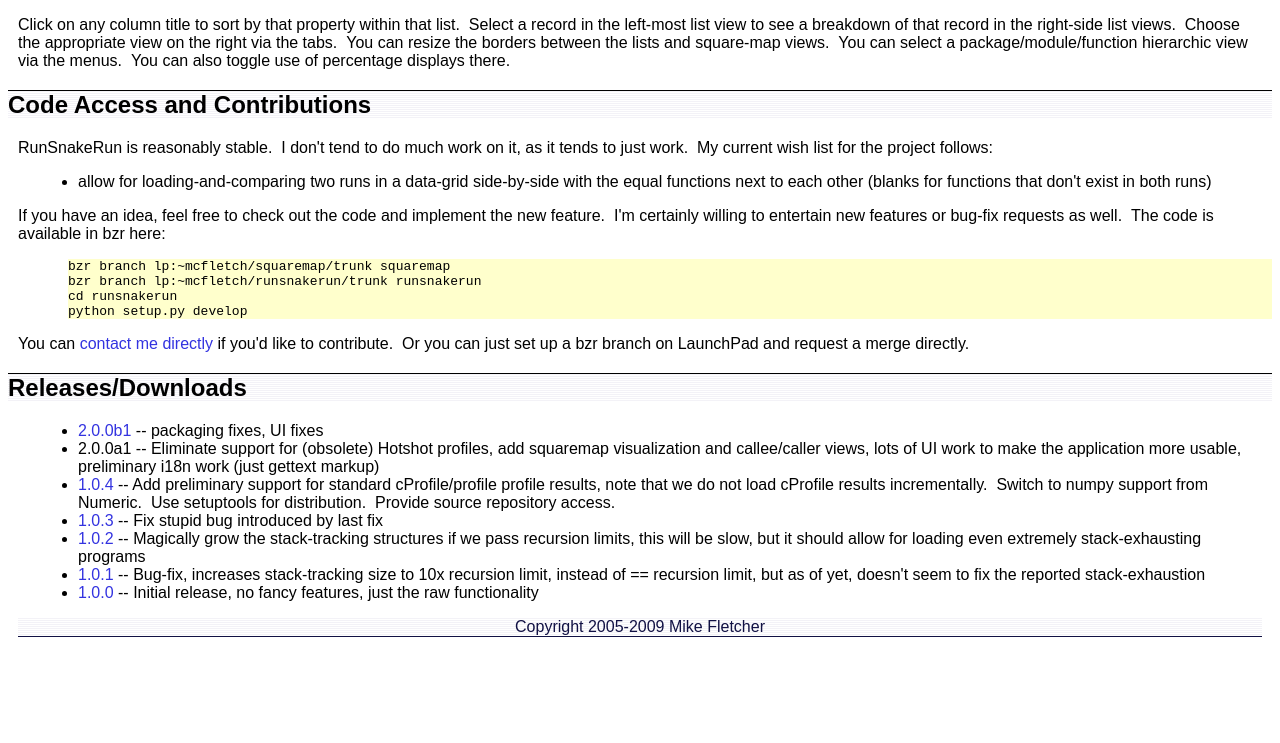
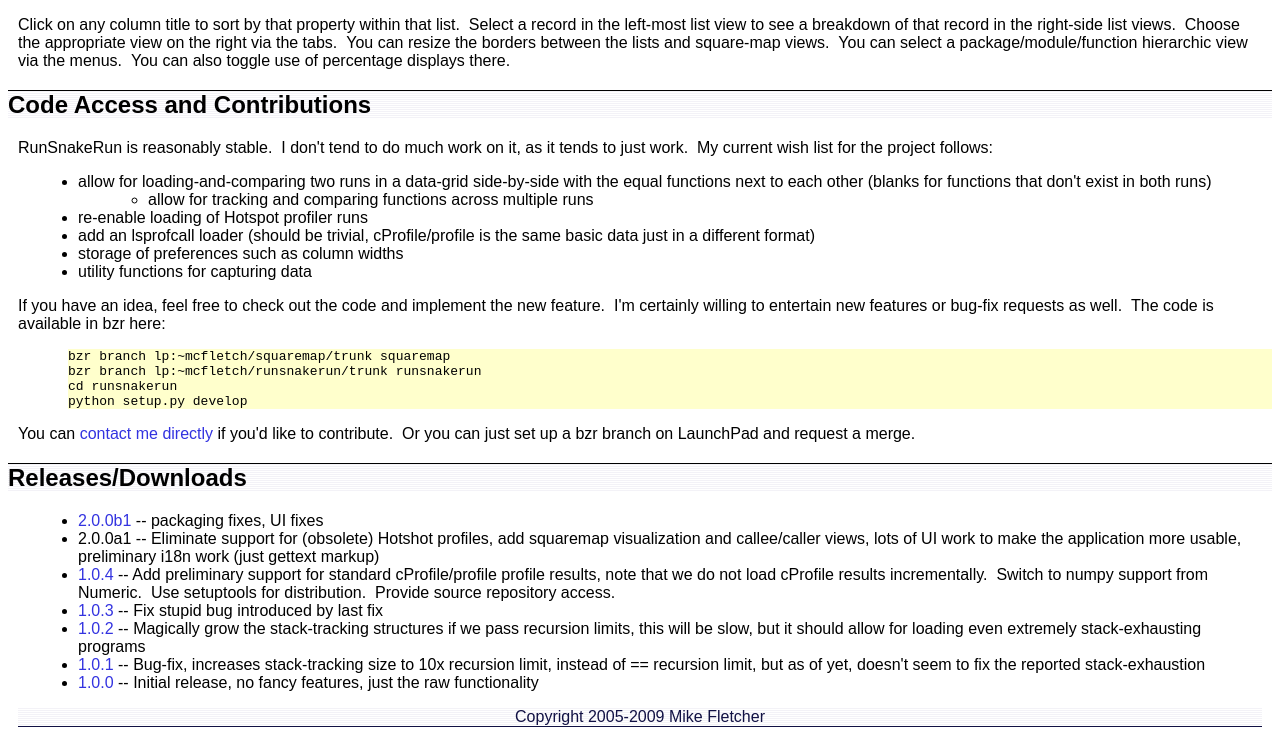
Before and after one commit to venthur/snakerunner, a plain HTML site: page doc/index.html in a window 1280 px wide. Shown: the part 1758-2501 px from the top of the page. Before the commit the page ends 2411 px from the top, so only its background shows below. Drawn offline with Linux system fonts and the light colour scheme.

Commit message:
More on the roadmap

```diff
--- a/doc/index.html
+++ b/doc/index.html
@@ -39,10 +39,10 @@ is reasonably stable. &nbsp;I don't tend to do much work on it, as it
 tends to just work. &nbsp;My current wish list for the project follows:</p><ul><li>allow
 for loading-and-comparing two runs in a data-grid side-by-side with the
 equal functions next to each other (blanks for functions that don't
-exist in both runs)</li></ul><p>If you have an idea, feel free
+exist in both runs)</li><ul><li>allow for tracking and comparing functions across multiple runs</li></ul><li>re-enable loading of Hotspot profiler runs</li><li>add an lsprofcall loader (should be trivial, cProfile/profile is the same basic data just in a different format)</li><li>storage of preferences such as column widths</li><li>utility functions for capturing data</li></ul><p>If you have an idea, feel free
 to check out the code and&nbsp;implement the new&nbsp;feature. &nbsp;I'm certainly willing
 to entertain new features or bug-fix requests as well. &nbsp;The code
-is available in bzr here:</p><pre>bzr branch lp:~mcfletch/squaremap/trunk squaremap<br>bzr branch lp:~mcfletch/runsnakerun/trunk runsnakerun<br>cd runsnakerun<br>python setup.py develop<br></pre><p>You can <a href="mailto:mcfletch@vrplumber.com">contact me directly</a> if you'd like to contribute. &nbsp;Or you can just set up a bzr branch on LaunchPad and request a merge directly.</p>
+is available in bzr here:</p><pre>bzr branch lp:~mcfletch/squaremap/trunk squaremap<br>bzr branch lp:~mcfletch/runsnakerun/trunk runsnakerun<br>cd runsnakerun<br>python setup.py develop<br></pre><p>You can <a href="mailto:mcfletch@vrplumber.com">contact me directly</a> if you'd like to contribute. &nbsp;Or you can just set up a bzr branch on LaunchPad and request a merge.</p>
 <h2><a name="download"></a>Releases/Downloads</h2>
 <ul>
   <li><a href="http://pypi.python.org/packages/source/R/RunSnakeRun/RunSnakeRun-2.0.0b1.zip">2.0.0b1</a> -- packaging fixes, UI fixes</li><li>2.0.0a1 -- Eliminate support for (obsolete) Hotshot
```
